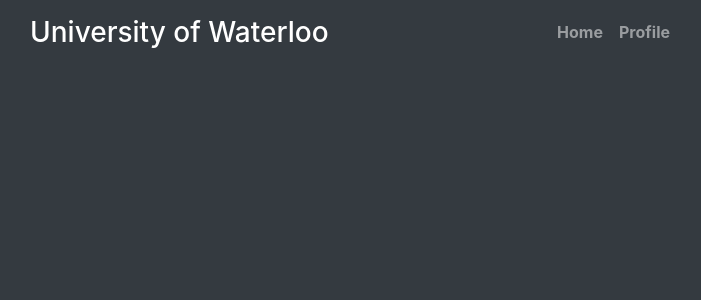
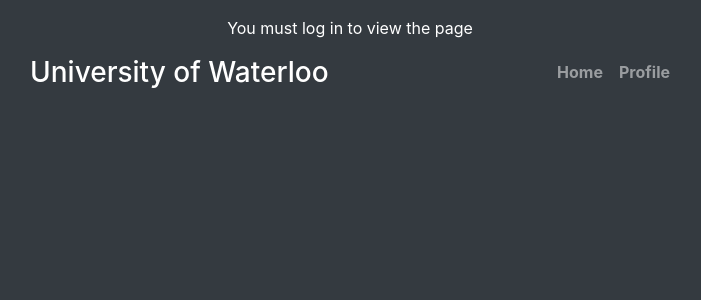
Before and after one commit to JunyiZhao720/Personal-Website, a React (Create React App) app in the folder src/main/frontend/: page /login in a window 1280 px wide. Shown: the top 300 px of the page, without its empty margins (290-991 px from the left). Built offline with nearby package versions, Linux system fonts and the light colour scheme.

Commit message:
Done basic login jump

```diff
--- a/src/main/frontend/src/App.js
+++ b/src/main/frontend/src/App.js
@@ -3,11 +3,9 @@ import Home from './Components/home';
 import NavBar from './Components/navBar';
 import Profile from './Components/profile';
 import Manager from './Components/manager';
+import Login from './Components/login';
+import PrivateRoute from './Components/Manage/privateRoute'
 import {BrowserRouter, Switch, Route, Redirect} from 'react-router-dom';
-import {
-  CSSTransition,
-  TransitionGroup
-} from 'react-transition-group';
 
 
 function App() {
@@ -15,12 +13,13 @@ function App() {
   return (
     <BrowserRouter>
       <React.Fragment>
-        {/* control pages */}
+        {/* protected pages */}
         <Switch>
-          <Route path="/manager" component={Manager} />
+          <PrivateRoute path="/manager" component={Manager} isAuthenticated={ false } redirectPath="/login"/>
+          <Route path="/login" component={Login} />
         </Switch>
 
-        {/* content pages */}
+        {/* public pages */}
         <header className="masthead mb-auto">
           <div className="inner">
             <h3 className="masthead-brand">University of Waterloo</h3>
--- /dev/null
+++ b/src/main/frontend/src/Components/Manage/privateRoute.jsx
@@ -0,0 +1,17 @@
+import React from "react"
+import {Route, Redirect} from 'react-router-dom';
+
+
+const PrivateRoute = ({ component: Component, isAuthenticated: isAuthenticated, redirectPath: path, ...rest }) => (
+
+    <Route {...rest} render={(props) => (
+      isAuthenticated === true
+        ? <Component {...props} />
+        : <Redirect to={{
+            pathname: path,
+            state: { from: props.location }
+          }} />
+    )} />
+  )
+
+export default PrivateRoute;
--- /dev/null
+++ b/src/main/frontend/src/Components/login.jsx
@@ -0,0 +1,15 @@
+import React, { Component } from 'react';
+
+class Login extends Component {
+
+    render() {
+
+      return (
+        <div>
+          <p>You must log in to view the page</p>
+        </div>
+      )
+    }
+  }
+
+  export default Login;
```
